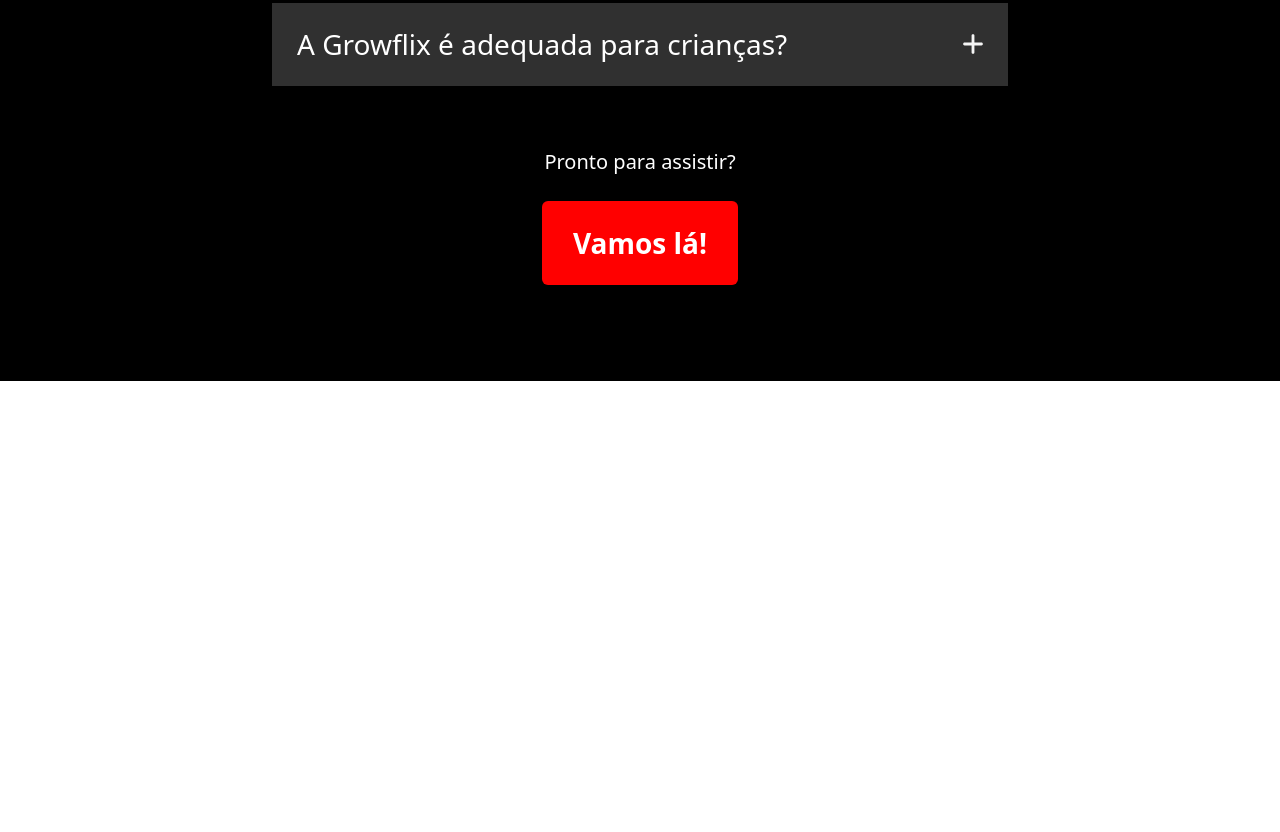
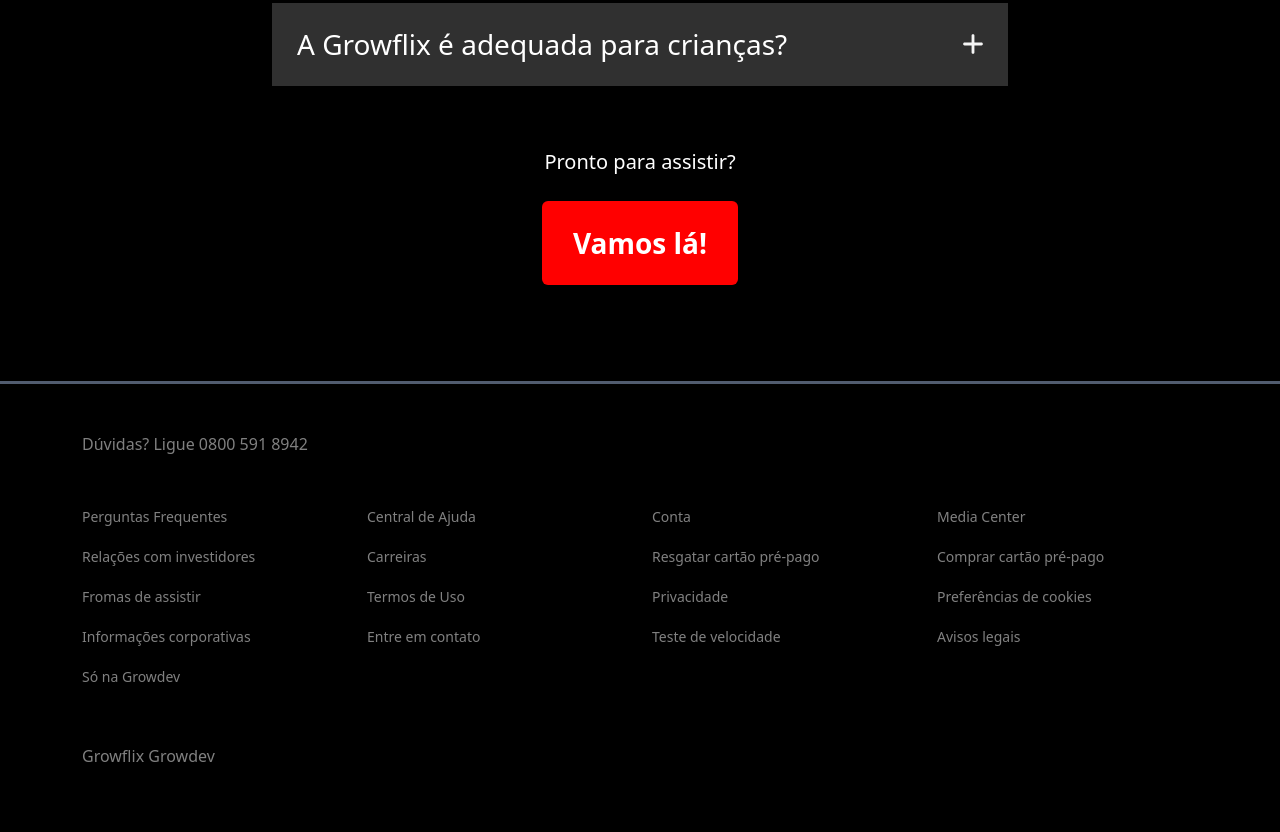
Before and after one commit to chternuss/growflix-project, a plain HTML site: page index.html in a window 1280 px wide. Shown: the part 2087-2919 px from the top of the page. Before the commit the page ends 2468 px from the top, so only its background shows below. Drawn offline with Linux system fonts and the light colour scheme.

Commit message:
Footer - done

```diff
--- a/css/style.css
+++ b/css/style.css
@@ -5,6 +5,7 @@
     --divider-row: #515c6f;
     --accordion-background: #303030;
     --black: #000000;
+    --footer-text: #808080;
 }
 
 #initial-content {
@@ -73,3 +74,18 @@
 .accordion-button:not(.collapsed) .custom-icon {
     transform: rotate(180deg);
 }
+
+#footer {
+    color: var(--footer-text);
+}
+
+.list-group-item {
+    background-color: transparent;
+    border: none;
+    padding-left: 0;
+}
+
+.list-group-item a{
+    text-decoration: none;
+    color: var(--footer-text);
+}
--- a/index.html
+++ b/index.html
@@ -81,7 +81,7 @@
             </div>
         </section>
 
-        <section id="question-content" class="container-fluid">
+        <section id="question-content" class="container-fluid divider-row">
             <div class="row">
                 <div class="col-12">
                     <div class="container">
@@ -175,8 +175,54 @@
             </div>
         </section>
 
-        <footer>
-
+        <footer id="footer" class="container-fluid">
+            <div class="row">
+                <div class="col-12">
+                    <div class="container">
+                        <div class="row pt-5 pb-5">
+                            <div class="col-12 pb-4">
+                                <p>Dúvidas? Ligue 0800 591 8942</p>
+                            </div>
+                            <div class="col-sm-3">
+                                <ul class="list-group list-group-flush">
+                                    <li class="list-group-item"><a href="#"><small>Perguntas Frequentes</small></a></li>
+                                    <li class="list-group-item"><a href="#"><small>Relações com investidores</small></a></li>
+                                    <li class="list-group-item"><a href="#"><small>Fromas de assistir</small></a></li>
+                                    <li class="list-group-item"><a href="#"><small>Informações corporativas</small></a></li>
+                                    <li class="list-group-item"><a href="#"><small>Só na Growdev</small></a></li>
+                                </ul>
+                            </div>
+                            <div class="col-sm-3">
+                                <ul class="list-group list-group-flush">
+                                    <li class="list-group-item"><a href="#"><small>Central de Ajuda</small></a></li>
+                                    <li class="list-group-item"><a href="#"><small>Carreiras</small></a></li>
+                                    <li class="list-group-item"><a href="#"><small>Termos de Uso</small></a></li>
+                                    <li class="list-group-item"><a href="#"><small>Entre em contato</small></a></li>
+                                </ul>
+                            </div>
+                            <div class="col-sm-3">
+                                <ul class="list-group list-group-flush">
+                                    <li class="list-group-item"><a href="#"><small>Conta</small></a></li>
+                                    <li class="list-group-item"><a href="#"><small>Resgatar cartão pré-pago</small></a></li>
+                                    <li class="list-group-item"><a href="#"><small>Privacidade</small></a></li>
+                                    <li class="list-group-item"><a href="#"><small>Teste de velocidade</small></a></li>
+                                </ul>
+                            </div>
+                            <div class="col-sm-3">
+                                <ul class="list-group list-group-flush">
+                                    <li class="list-group-item"><a href="#"><small>Media Center</small></a></li>
+                                    <li class="list-group-item"><a href="#"><small>Comprar cartão pré-pago</small></a></li>
+                                    <li class="list-group-item"><a href="#"><small>Preferências de cookies</small></a></li>
+                                    <li class="list-group-item"><a href="#"><small>Avisos legais</small></a></li>
+                                </ul>
+                            </div>
+                            <div class="col-12 pt-5">
+                                <p>Growflix Growdev</p>
+                            </div>
+                        </div>
+                    </div>
+                </div>
+            </div>
         </footer>
     </main>
     <script src="./Assets/libs/bootstrap-5.3.7/js/bootstrap.bundle.js"></script>
```
